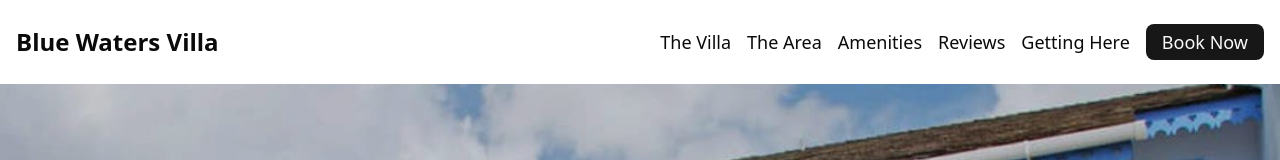
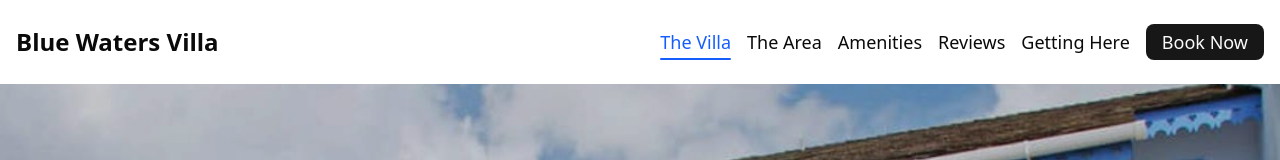
Before and after one commit to tomginsberg/bluewatersbarbados, a Next.js app: page / in a window 1280 px wide. Shown: the top 160 px of the page. Built offline with nearby package versions, Linux system fonts and the light colour scheme.

Commit message:
nav bar state hilighit

```diff
--- a/components/sections/navbar/default.tsx
+++ b/components/sections/navbar/default.tsx
@@ -1,3 +1,4 @@
+"use client";
 import Navigation from "../../ui/navigation";
 import { Button, type ButtonProps } from "../../ui/button";
 import {
@@ -10,6 +11,7 @@ import { Menu } from "lucide-react";
 import LaunchUI from "../../logos/launch-ui";
 import { ReactNode } from "react";
 import { cn } from "@/lib/utils";
+import { usePathname } from "next/navigation";
 
 interface NavbarLink {
   text: string;
@@ -58,6 +60,15 @@ export default function Navbar({
   customNavigation,
   className,
 }: NavbarProps) {
+  const pathname = usePathname();
+
+  const isActive = (href: string) => {
+    if (href === '/') {
+      return pathname === '/';
+    }
+    return pathname.startsWith(href);
+  };
+
   return (
     <header className={cn("sticky top-0 z-50 p-0", className)}>
 
@@ -92,9 +103,15 @@ export default function Navbar({
                 <a
                   key={index}
                   href={action.href}
-                  className="hidden text-lg md:block"
+                  className={cn(
+                    "hidden text-lg md:block relative",
+                    isActive(action.href) && "text-blue-600 font-medium"
+                  )}
                 >
                   {action.text}
+                  {isActive(action.href) && (
+                    <span className="absolute -bottom-1 left-0 w-full h-0.5 bg-blue-600 rounded-full" />
+                  )}
                 </a>
               ),
             )}
@@ -121,9 +138,15 @@ export default function Navbar({
                     <a
                       key={index}
                       href={link.href}
-                      className="text-muted-foreground hover:text-foreground"
+                      className={cn(
+                        "text-muted-foreground hover:text-foreground relative pl-2",
+                        isActive(link.href) && "text-blue-600 font-medium"
+                      )}
                     >
                       {link.text}
+                      {isActive(link.href) && (
+                        <span className="absolute left-0 top-0 bottom-0 w-0.5 bg-blue-600 rounded-full" />
+                      )}
                     </a>
                   ))}
                 </nav>
```
